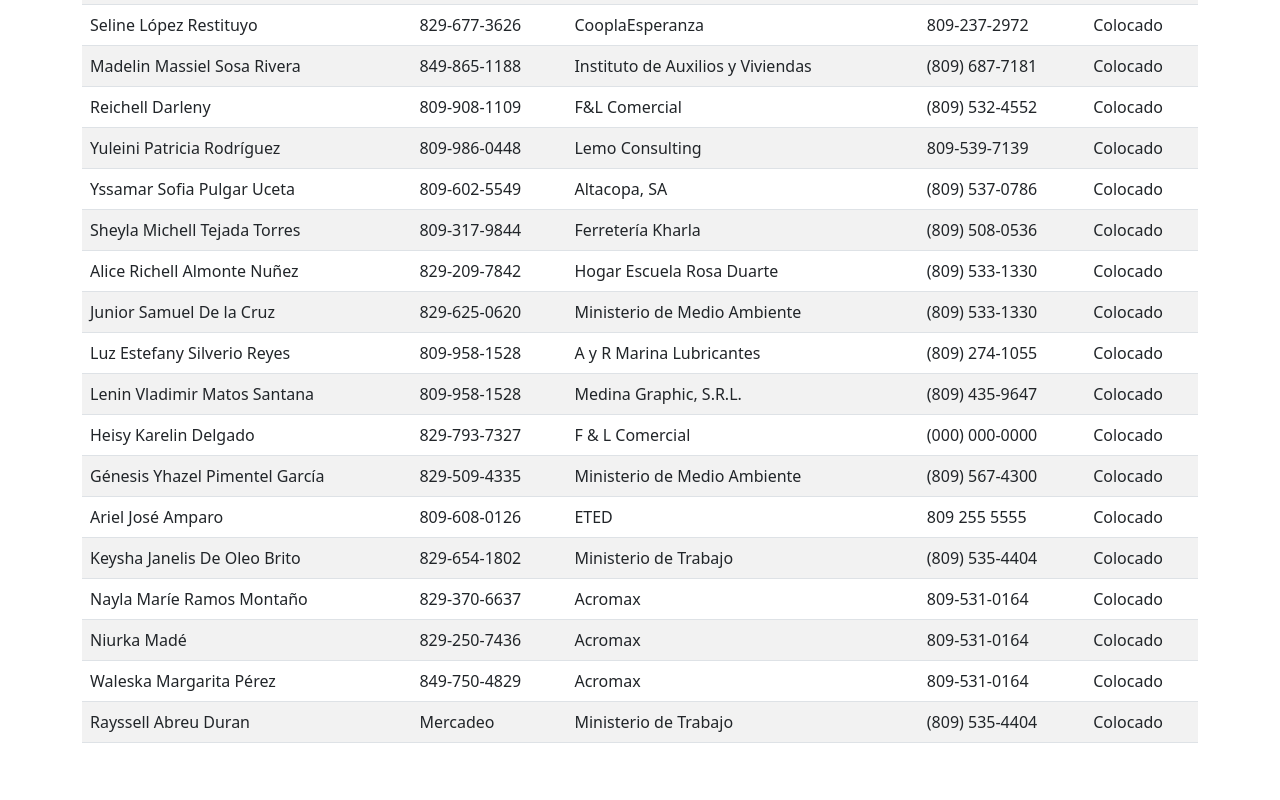
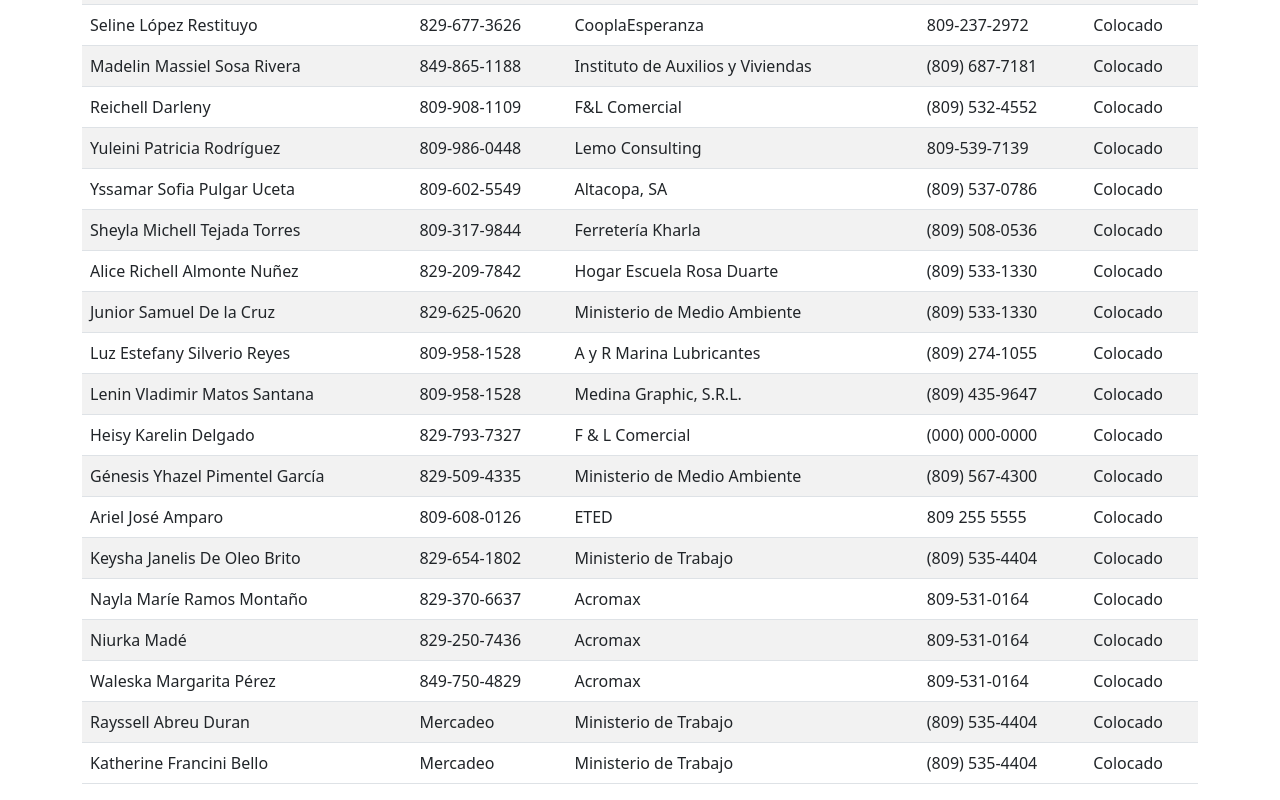
Before and after one commit to Aarias23/pasantes_mercadeo, a plain HTML site: page index.html in a window 1280 px wide. Shown: the part 380-1180 px from the top of the page. Before the commit the page ends 1139 px from the top, so only its background shows below. Drawn offline with nearby package versions, Linux system fonts and the light colour scheme.

Commit message:
Update index.html

```diff
--- a/index.html
+++ b/index.html
@@ -204,6 +204,13 @@
                     <td>(809) 535-4404</td>
                     <td><span class="status inprogress">Colocado</span></td>
                </tr>
+                 </tr>
+                               <td>Katherine Francini Bello</td>
+                               <td>Mercadeo</td>
+                               <td>Ministerio de Trabajo</td>
+                               <td>(809) 535-4404</td>
+                               <td><span class="status inprogress">Colocado</span></td>
+                           </tr>
             </tbody>
 
         </table>
```
